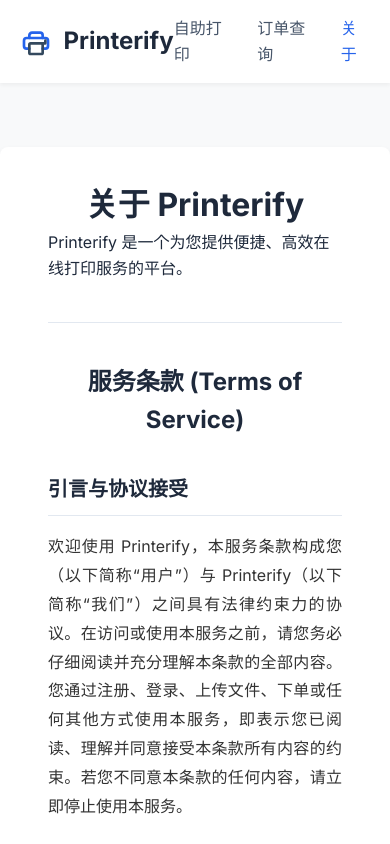
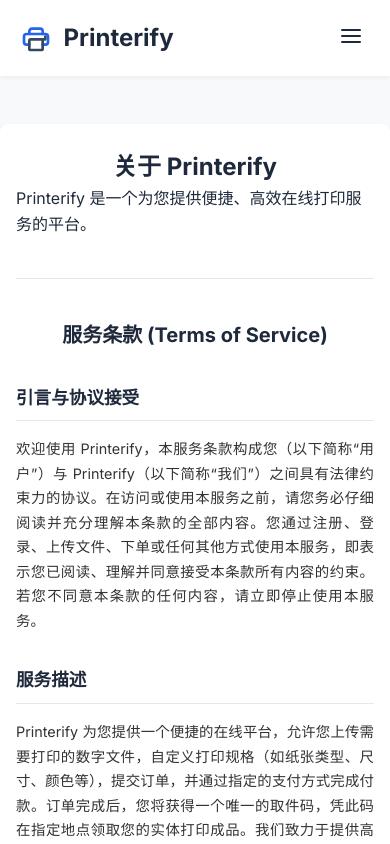
Before and after one commit to xicheng2003/Printerify, a Vue app in the folder frontend/: page /terms in a window 390 px wide. Shown: the top 844 px of the page. Built offline with nearby package versions, Linux system fonts and the light colour scheme.

Commit message:
feat: Add mobile navigation menu and responsive styles for terms page

```diff
--- a/frontend/src/App.vue
+++ b/frontend/src/App.vue
@@ -12,12 +12,37 @@
           </svg>
           <h1>Printerify</h1>
         </div>
-        <nav>
+
+        <!-- Desktop Navigation -->
+        <nav class="desktop-nav">
           <RouterLink to="/">自助打印</RouterLink>
           <RouterLink to="/query">订单查询</RouterLink>
           <RouterLink to="/terms">关于</RouterLink>
         </nav>
+
+        <!-- Mobile Menu Button -->
+        <button @click="toggleMobileMenu" class="mobile-menu-button">
+          <!-- Show close icon when menu is open -->
+          <svg v-if="isMobileMenuOpen" xmlns="http://www.w3.org/2000/svg" width="24" height="24" viewBox="0 0 24 24" fill="none" stroke="currentColor" stroke-width="2" stroke-linecap="round" stroke-linejoin="round">
+            <line x1="18" y1="6" x2="6" y2="18"></line><line x1="6" y1="6" x2="18" y2="18"></line>
+          </svg>
+          <!-- Show hamburger icon when menu is closed -->
+          <svg v-else xmlns="http://www.w3.org/2000/svg" width="24" height="24" viewBox="0 0 24 24" fill="none" stroke="currentColor" stroke-width="2" stroke-linecap="round" stroke-linejoin="round">
+            <line x1="3" y1="12" x2="21" y2="12"></line><line x1="3" y1="6" x2="21" y2="6"></line><line x1="3" y1="18" x2="21" y2="18"></line>
+          </svg>
+        </button>
       </div>
+
+      <!-- Mobile Dropdown Menu -->
+      <Transition name="dropdown-fade">
+        <div v-if="isMobileMenuOpen" class="mobile-menu-dropdown">
+          <nav class="mobile-nav">
+            <RouterLink to="/" @click="closeMobileMenu">自助打印</RouterLink>
+            <RouterLink to="/query" @click="closeMobileMenu">订单查询</RouterLink>
+            <RouterLink to="/terms" @click="closeMobileMenu">关于</RouterLink>
+          </nav>
+        </div>
+      </Transition>
     </header>
 
     <main class="app-main">
@@ -33,7 +58,18 @@
 </template>
 
 <script setup>
-import { RouterLink, RouterView } from 'vue-router'
+import { ref } from 'vue';
+import { RouterLink, RouterView } from 'vue-router';
+
+const isMobileMenuOpen = ref(false);
+
+function toggleMobileMenu() {
+  isMobileMenuOpen.value = !isMobileMenuOpen.value;
+}
+
+function closeMobileMenu() {
+  isMobileMenuOpen.value = false;
+}
 </script>
 
 <style scoped>
@@ -73,20 +109,21 @@
   margin: 0;
 }
 
-nav {
+.desktop-nav {
   display: flex;
   gap: 1.5rem;
 }
 
-nav a {
+.desktop-nav a {
   text-decoration: none;
   color: #475569;
   font-weight: 500;
   transition: color 0.3s ease;
+  padding: 0.5rem 0;
 }
 
-nav a:hover,
-nav a.router-link-exact-active {
+.desktop-nav a:hover,
+.desktop-nav a.router-link-exact-active {
   color: #2563eb; /* Blue color for active/hover link */
 }
 
@@ -103,10 +140,76 @@
   font-size: 0.875rem;
 }
 
-/* General container class to center content */
 .container {
   width: 90%;
   max-width: 1200px;
   margin: 0 auto;
 }
+
+/* --- Mobile Menu Styles --- */
+.mobile-menu-button {
+  display: none;
+  background: none;
+  border: none;
+  cursor: pointer;
+  padding: 0.5rem;
+  color: #1e293b;
+  z-index: 1010; /* Ensure button is above dropdown */
+}
+
+.mobile-menu-dropdown {
+  position: absolute;
+  top: 100%; /* Position right below the header */
+  left: 0;
+  right: 0;
+  background-color: #ffffff;
+  box-shadow: 0 8px 16px rgba(0,0,0,0.1);
+  border-top: 1px solid #e9ecef;
+}
+
+.mobile-nav {
+  display: flex;
+  flex-direction: column;
+  padding: 0.5rem 0;
+}
+
+.mobile-nav a {
+  text-decoration: none;
+  color: #475569;
+  font-weight: 500;
+  font-size: 1rem;
+  padding: 0.75rem 1.5rem;
+  transition: color 0.3s ease, background-color 0.3s ease;
+  text-align: left;
+}
+
+.mobile-nav a:hover {
+  background-color: #f8f9fa;
+}
+
+.mobile-nav a.router-link-exact-active {
+  color: #2563eb;
+  font-weight: 600;
+}
+
+/* Transitions for Mobile Dropdown Menu */
+.dropdown-fade-enter-active,
+.dropdown-fade-leave-active {
+  transition: opacity 0.2s ease, transform 0.2s ease;
+}
+.dropdown-fade-enter-from,
+.dropdown-fade-leave-to {
+  opacity: 0;
+  transform: translateY(-10px);
+}
+
+/* --- Responsive Breakpoint --- */
+@media (max-width: 767px) {
+  .desktop-nav {
+    display: none;
+  }
+  .mobile-menu-button {
+    display: block;
+  }
+}
 </style>
--- a/frontend/src/views/TermsView.vue
+++ b/frontend/src/views/TermsView.vue
@@ -122,4 +122,25 @@
   border: 0;
   border-top: 1px solid #e2e8f0;
 }
+
+/* --- Responsive Styles for Mobile --- */
+@media (max-width: 767px) {
+  .terms-page {
+    padding: 1.5rem 1rem;
+    margin: 1rem auto;
+  }
+  h1 {
+    font-size: 1.5rem;
+  }
+  h2 {
+    font-size: 1.25rem;
+  }
+  .terms-content h3 {
+    font-size: 1.1rem;
+  }
+  .terms-content {
+    line-height: 1.7;
+    font-size: 0.9rem;
+  }
+}
 </style>
```
